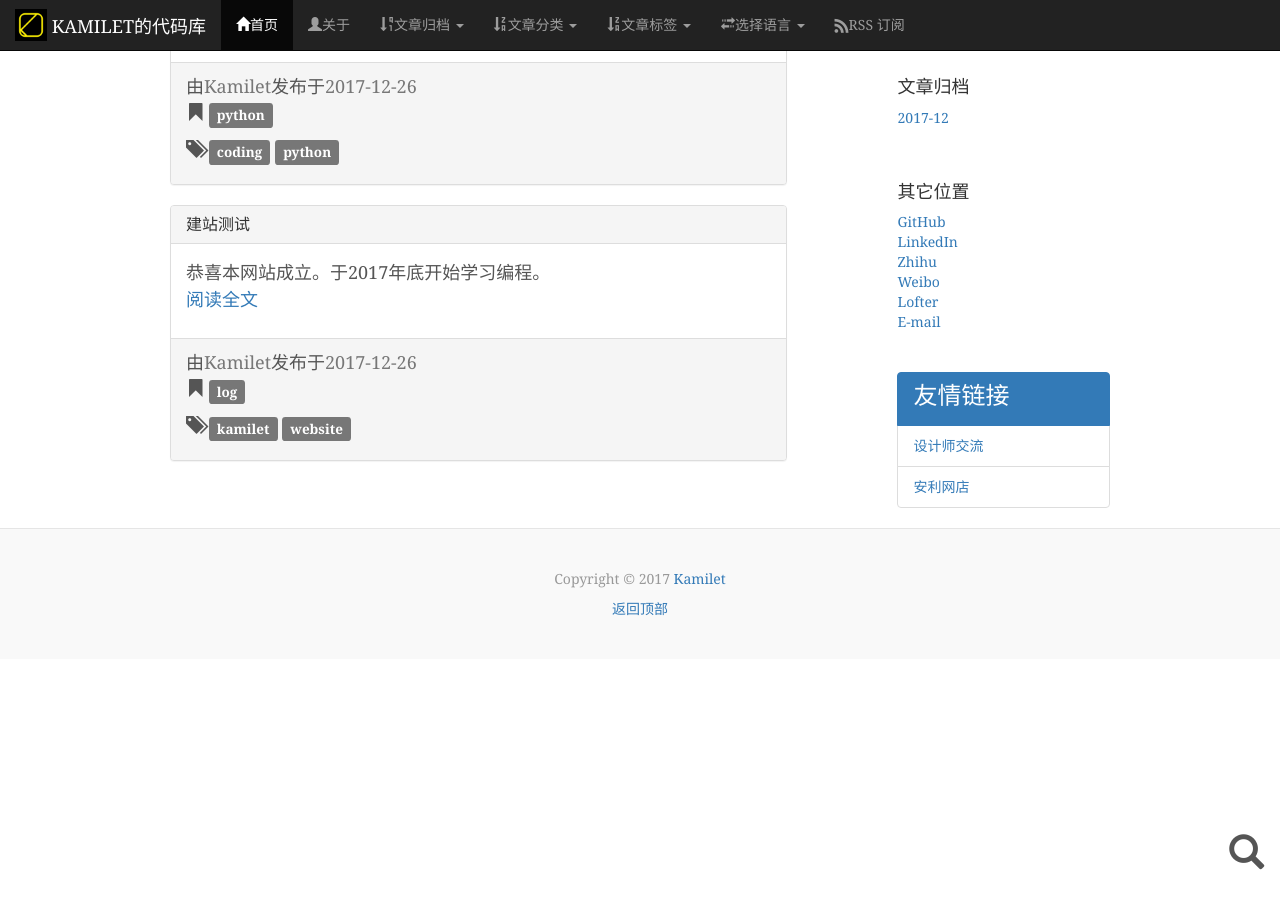
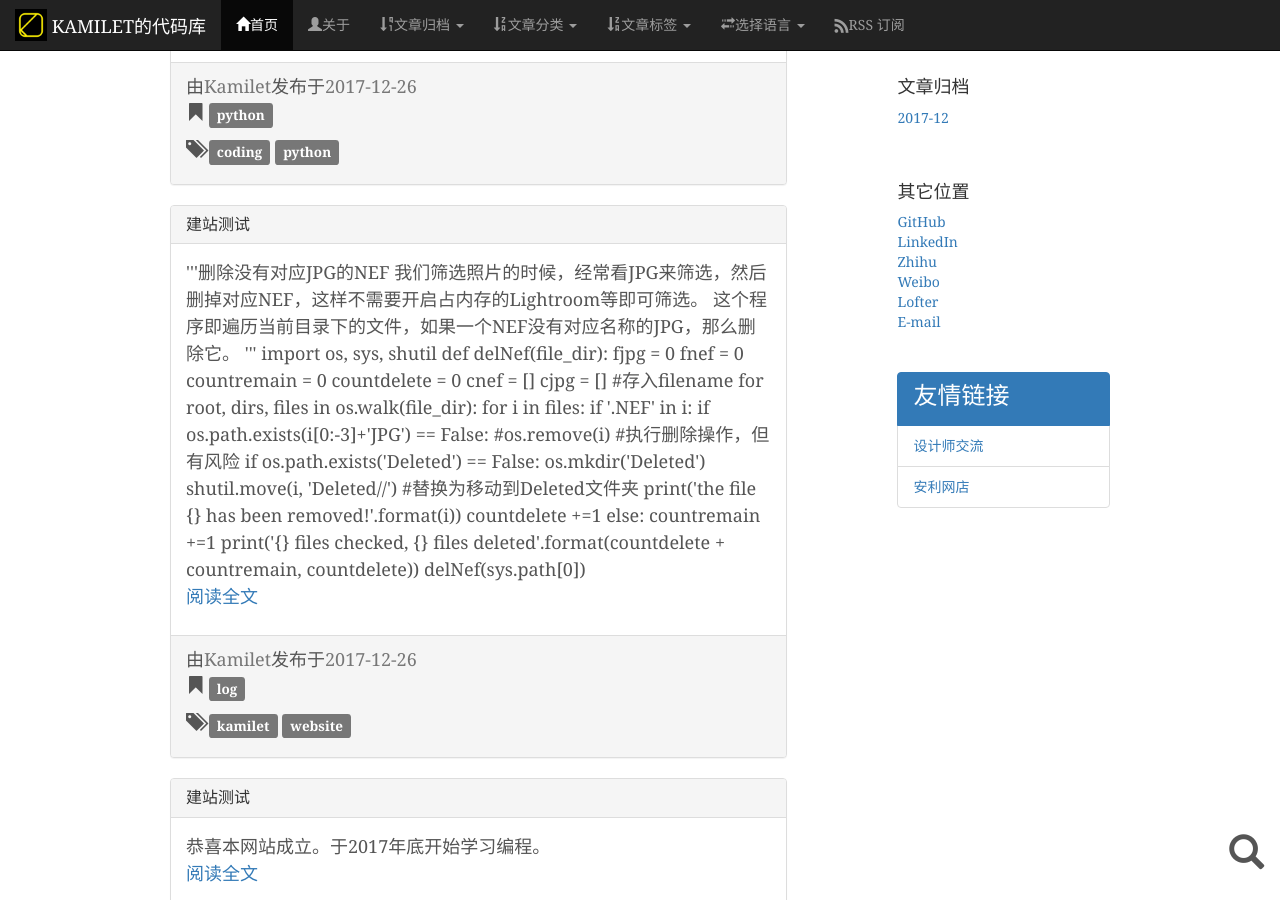
Before and after one commit to Kamilet/kamilet.github.io, a Jekyll site: the page built from index.cn.html, in a window 1280 px wide and 900 px high, scrolled down 256 px. Built offline with Jekyll 4.4.1, drawn with Linux system fonts in a browser that asks for light colours; some web fonts are replaced; comment, search, counter and statistics services are not loaded; before the commit the page ends 915 px from its top, so only the background shows below that.

Commit message:
post :8ball:

```diff
--- /dev/null
+++ b/_posts/2017-12-27-Delete-NEF.md
@@ -0,0 +1,47 @@
+---
+layout: postcn
+title: "建站测试"
+date: 2017-12-26 10:08:00 +0800
+lang: cn
+nav: post
+category: log
+tags: [kamilet, website]
+---
+
+* content
+{:toc}
+
+{% highlight ruby lineno %}
+'''删除没有对应JPG的NEF
+
+我们筛选照片的时候，经常看JPG来筛选，然后删掉对应NEF，这样不需要开启占内存的Lightroom等即可筛选。
+这个程序即遍历当前目录下的文件，如果一个NEF没有对应名称的JPG，那么删除它。
+'''
+
+import os, sys, shutil
+
+def delNef(file_dir):
+	fjpg = 0
+	fnef = 0
+	countremain = 0
+	countdelete = 0
+	cnef = []
+	cjpg = []
+
+	#存入filename
+	for root, dirs, files in os.walk(file_dir):
+		for i in files:
+			if '.NEF' in i:
+				if os.path.exists(i[0:-3]+'JPG') == False:
+					#os.remove(i)	#执行删除操作，但有风险
+					if os.path.exists('Deleted') == False:
+						os.mkdir('Deleted')
+					shutil.move(i, 'Deleted//')		#替换为移动到Deleted文件夹
+					print('the file {} has been removed!'.format(i))
+					countdelete +=1
+				else:
+					countremain +=1
+	print('{} files checked, {} files deleted'.format(countdelete + countremain, countdelete))
+
+delNef(sys.path[0])
+{% endhighlight %}
```
Also changed, not shown: _posts/2017-12-26-PYTHON.md (+1 -1 lines).
